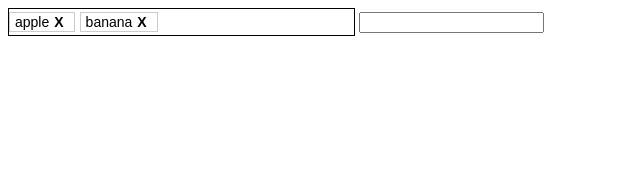
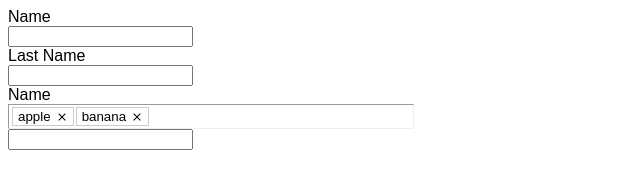
Before and after one commit to marcosrivasr/tag-input, a plain HTML site: page index.html in a window 1280 px wide. Shown: the whole page, without its empty margins (0-640 px from the left). Drawn offline with Linux system fonts and the light colour scheme.

Commit message:
template added

```diff
--- a/index.html
+++ b/index.html
@@ -9,66 +9,35 @@
             font-family: Arial, Helvetica, sans-serif;
         }
 
+        input-tag .tag-input-container{
+            border: solid 1px #ff0000 !important;
+        }
+
+        label{
+            display: block;
+        }
+
     </style>
 </head>
 <body>
-    <input-tag value="apple, banana" id="tag01"></input-tag>
+
+    <form action="">
+        <label for="name">Name</label>
+        <input type="text" name="name">
+
+        <label for="lastname">Last Name</label>
+        <input type="text" name="lastname">
+
+        <label for="name">Name</label>
+        <input-tag value="apple, banana" id="tag01" ></input-tag>
+    </form>
+
     <input type="text">
-
-    <!-- <div class="tag-input-container">
-        <div class="data-tag-container"></div>
-        <input type="text" class="tag-input">
-    </div> -->
 
     <script src="input-tag-component.js"></script>
 
     <script>
-        /* let tag = document.querySelector('.tag-input');
-        let dataTagsContainer = document.querySelector('.data-tag-container');
-        let data = [];
-        tag.addEventListener('keyup', e=>{
-            if(e.key == 'Enter' && !exists(tag.value)){
-                data.push(tag.value);
-                tag.value = '';
-                showData();
-            }
-        });
 
-        tag.addEventListener('keydown', e=>{
-
-            if(e.key == 'Backspace' && tag.value == '' && data.length > 0){
-                console.log('lol');
-                data.splice(-1,1);
-                showData();
-            }
-        });
-
-        function exists(value){
-            if(data.length === 0) return false;
-            const res = data.filter(item => {
-                return item == value
-            });
-
-            return res.length > 0;
-        }
-
-        function showData(){
-            dataTagsContainer.innerHTML = '';
-            data.forEach((item, index) =>{
-                dataTagsContainer.innerHTML += `<div class="data-tag" data-id="${index}">${item}<a>x</a></div>`;
-            });
-
-            document.querySelectorAll('.data-tag a').forEach(item =>{
-                item.addEventListener('click', closeButtonEvent);
-            });
-        }
-
-        function closeButtonEvent(e){
-            const id = e.target.parentNode.getAttribute('data-id');
-            data.splice(id, 1);
-            showData();
-            tag.focus();
-        } */
     </script>
 </body>
 </html>
--- a/input-tag-component.js
+++ b/input-tag-component.js
@@ -6,67 +6,116 @@ class InputTag extends HTMLElement{
         this.template.innerHTML = `
         <style>
         .tag-input-container{
-            box-sizing: border-box;
-            font-size: 14px;
+            -webkit-writing-mode: horizontal-tb !important;
+            text-rendering: auto;
+            color: -internal-light-dark-color(black, white);
+            letter-spacing: normal;
+            word-spacing: normal;
+            text-transform: none;
+            text-indent: 0px;
+            text-shadow: none;
             display: inline-block;
-            border: solid 1px #000;
+            text-align: start;
+            -webkit-appearance: textfield;
+            background-color: -internal-light-dark-color(rgb(255, 255, 255), rgb(59, 59, 59));
+            -webkit-rtl-ordering: logical;
+            cursor: text;
+            margin: 0em;
+            font: 400 13.3333px Arial;
+            padding: 1px 2px;
+            border-width: 1px;
+            border-style: inset;
+            border-color: -internal-light-dark-color(rgb(118, 118, 118), rgb(195, 195, 195));
+            border-image: initial;
+            width: 400px;
         }
         .tag-input-container .data-tag-container{
             display: inline-block;
         }
-        .tag-input-container .data-tag-container .data-tag{
+        .tag-input-container .data-tag{
             display: inline-block;
             border: solid 1px #ccc;
             padding: 1px 5px;
-            margin-right: 5px;
+            margin: 1px;
+            cursor: pointer;
         }
-        .tag-input-container .data-tag-container .data-tag a{
+        .tag-input-container .data-tag:hover{
+            background-color: #eee;
+        }
+        .tag-input-container .data-tag a{
             display:inline-block;
             font-weight: bolder;
-            padding: 0 5px;
+            padding: 0 0 0 5px;
             cursor: pointer;
+        }
 
+        .data-tag a svg{
+            display: inline-block;
+            vertical-align: middle;
+            margin-top: -1px;
         }
+
 
         .tag-input-container input{
             font-size: 1em;
             border: 0;
             outline: none;
-            padding: 5px;
+            min-width: 8px;
+            width: 8px;
+            margin: 1px;
+            display: inline-block;
         }
         </style>
       `;
         this.data = [];
+        this.focus = '';
+        this.selected = undefined;
+
         const shadowRoot = this.attachShadow({mode: 'open'});
         shadowRoot.appendChild(this.template.content.cloneNode(true));
 
-        this.tagInputContainer = document.createElement('div');
-        this.dataTagContainer = document.createElement('div');
-        this.tagInput = document.createElement('input');
+        this.mainContainer = document.createElement('div');
+        this.tags = document.createElement('div');
+        this.input = document.createElement('input');
 
-        this.tagInputContainer.setAttribute('class', 'tag-input-container');
-        this.dataTagContainer.setAttribute('class', 'data-tag-container');
-        this.tagInput.setAttribute('class', 'tag-input');
+        this.mainContainer.setAttribute('class', 'tag-input-container');
+        this.tags.setAttribute('class', 'data-tag-container');
+        this.input.setAttribute('class', 'tag-input');
 
-        this.tagInputContainer.appendChild(this.dataTagContainer);
-        this.tagInputContainer.appendChild(this.tagInput);
+        this.mainContainer.appendChild(this.tags);
+        this.mainContainer.appendChild(this.input);
 
-        shadowRoot.appendChild(this.tagInputContainer);
+        shadowRoot.appendChild(this.mainContainer);
 
-        this.tagInput.addEventListener('keyup', e=>{
-            const value = this.tagInput.value;
-            if(e.key == 'Enter' && !this.exists(value)){
+        this.mainContainer.addEventListener('click', e =>{
+            this.input.focus();
+        });
+
+        this.tags.addEventListener('click', e =>{
+            this.focus = 'tags';
+        });
+
+
+        this.input.addEventListener('keyup', e =>{
+            const value = e.target.value.trim();
+
+            e.target.style.width = ((value.length + 1) * 12) + 'px';
+
+            if(e.key == 'Enter' && value != '' && !this.exists(value)){
+
                 this.data.push(value);
-                this.tagInput.value = '';
+                e.target.value = '';
                 this.showData();
+                e.target.focus();
             }
         });
 
-        this.tagInput.addEventListener('keydown', e =>{
-            const value = this.tagInput.value;
+        this.input.addEventListener('keydown', e =>{
+            const value = e.target.value;
+
             if(e.key == 'Backspace' && value == '' && this.data.length > 0){
-                this.data.splice(-1,1);
-                this.showData();
+                this.remove(-1);
+                e.target.focus();
             }
         });
     }
@@ -77,6 +126,11 @@ class InputTag extends HTMLElement{
 
     get value(){
         return this.getAttribute('value');
+    }
+
+    remove(index){
+        this.data.splice(index,1);
+        this.showData();
     }
 
     exists(value){
@@ -91,34 +145,48 @@ class InputTag extends HTMLElement{
     showData(){
         const values = this.data.join(',');
         this.value = values;
+        //console.log(this.value);
 
-        this.dataTagContainer.innerHTML = '';
+        this.tags.innerHTML = '';
 
-        this.data.forEach((item, index) =>{
-            const dataTag = document.createElement('div');
-            dataTag.setAttribute('data-id', index);
-            dataTag.setAttribute('class', 'data-tag');
+        this.mainContainer.innerHTML='';
 
-            const dataTagText = document.createTextNode(item);
-            const closeButtonText = document.createTextNode('X');
+         this.data.forEach((item, index) =>{
+            const newTag = this.createTag(index, item);
+            //console.log(item.trim());
+            this.mainContainer.append(newTag);
+        });
 
-            const closeButton = document.createElement('a');
-            closeButton.addEventListener('click', e =>{
-                const id = e.target.parentNode.getAttribute('data-id');
-                this.data.splice(id, 1);
-                this.showData();
-                this.tagInput.focus();
-            });
-            closeButton.appendChild(closeButtonText);
+        this.mainContainer.append(this.input);
 
-            this.dataTagContainer.appendChild(dataTag);
-            dataTag.appendChild(dataTagText);
-            dataTag.appendChild(closeButton);
-        });
 
         document.querySelectorAll('.data-tag a').forEach(item =>{
             item.addEventListener('click', this.closeButtonEvent);
         });
+    }
+
+    createTag(index, text){
+        const dataTag = document.createElement('div');
+        const dataTagText = document.createTextNode(text);
+        const closeButton = document.createElement('a');
+
+        dataTag.setAttribute('data-id', index);
+        dataTag.setAttribute('class', 'data-tag');
+        closeButton.setAttribute('data-id', index);
+
+
+        closeButton.innerHTML = '<svg xmlns="http://www.w3.org/2000/svg" width="12" height="12" viewBox="0 0 18 18" data-id='+index+'><path data-id='+index+' d="M14.53 4.53l-1.06-1.06L9 7.94 4.53 3.47 3.47 4.53 7.94 9l-4.47 4.47 1.06 1.06L9 10.06l4.47 4.47 1.06-1.06L10.06 9z"/></svg>';
+        closeButton.addEventListener('click', e =>{
+            const id = e.target.getAttribute('data-id');
+            this.data.splice(id, 1);
+            this.showData();
+            this.input.focus();
+        });
+
+        dataTag.appendChild(dataTagText);
+        dataTag.appendChild(closeButton);
+
+        return dataTag;
     }
 
     connectedCallback(){
```
Also changed, not shown: input-tag-component.html (added, +59 -0 lines).
